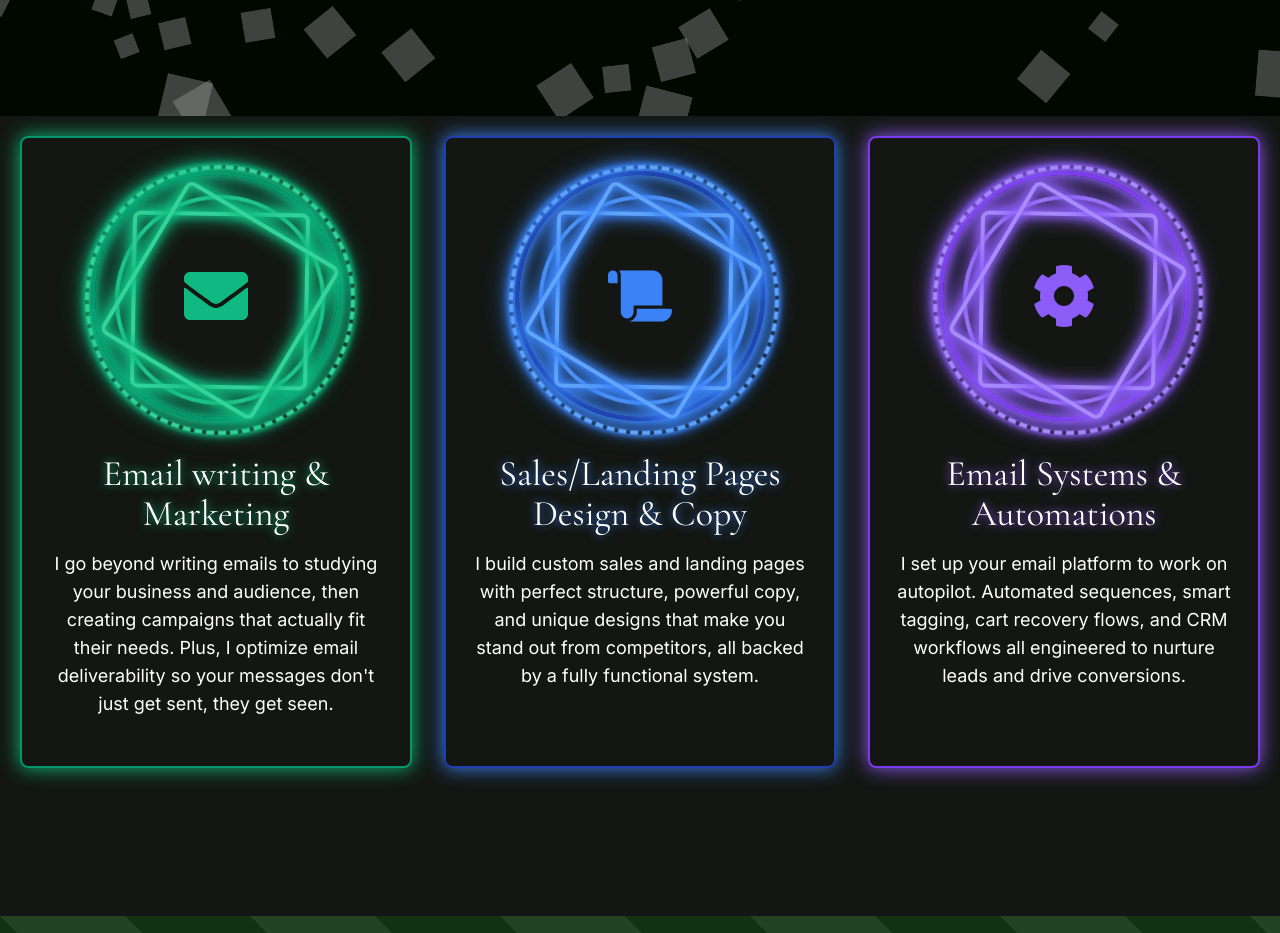
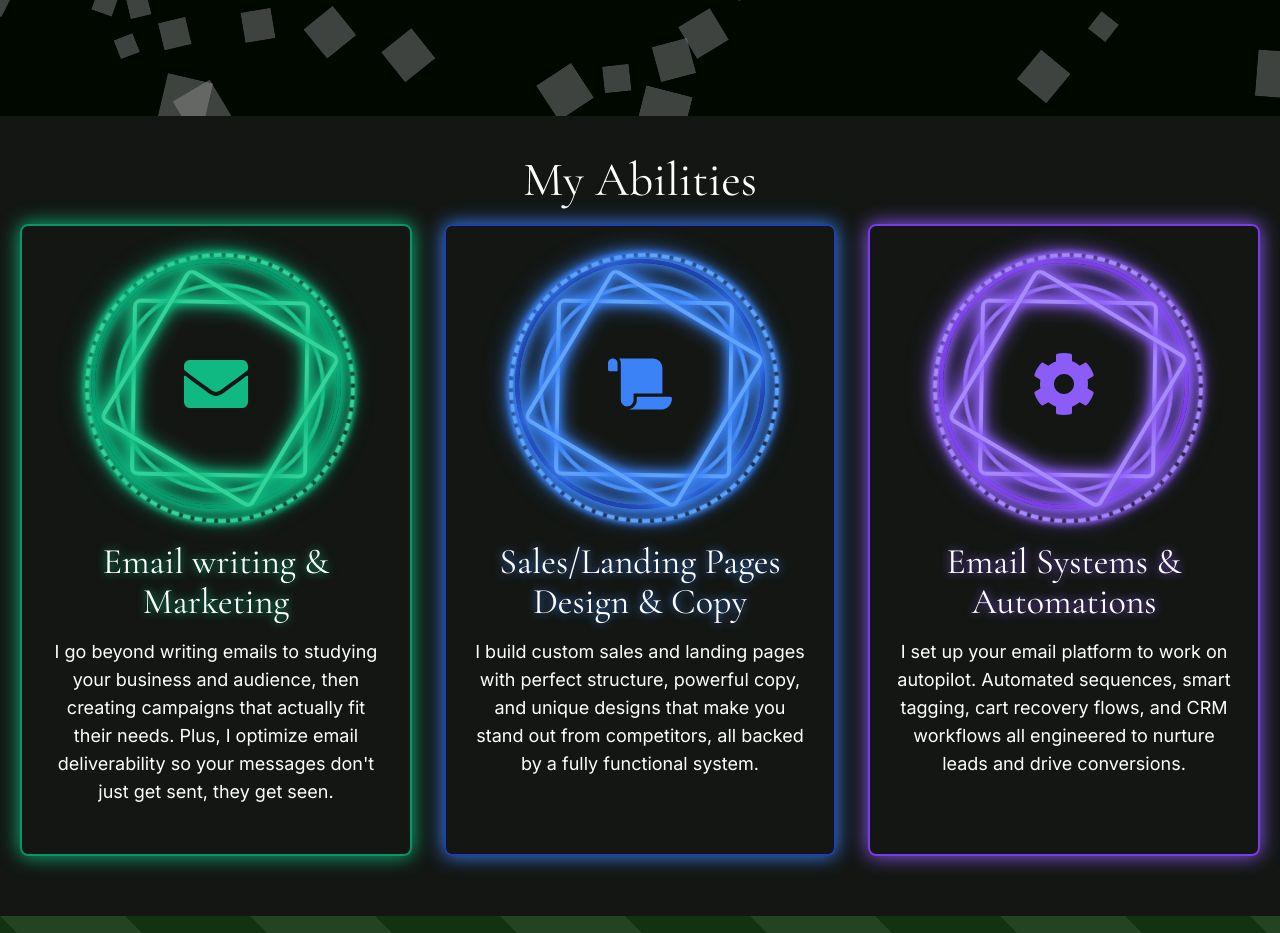
Before and after one commit to 0-GreenRaven-0/GreenRaven, a React (Vite) app: page / in a window 1280 px wide. Shown: the part 1740-2673 px from the top of the page. Built offline with nearby package versions, Linux system fonts and the light colour scheme.

Commit message:
Version 1.7

```diff
--- a/src/Sections/Offer.jsx
+++ b/src/Sections/Offer.jsx
@@ -72,6 +72,7 @@ const Offer = () => {
 
     return (
       <div className="relative flex items-center justify-center" style={{ minWidth: `${baseSizes.circle}px`, minHeight: `${baseSizes.circle}px` }}>
+
         <div
           ref={magicCircleRef}
           className="absolute border-4 rounded-full magic-circle"
@@ -221,6 +222,7 @@ const Offer = () => {
 
   return (
     <div className='section relative text-white bg-[#131613] py-5' id="offer">
+        <h1 className="special text-center py-5">My Abilities</h1>
       <div className="container mx-auto px-4">
         <div className="grid grid-cols-1 sm:grid-cols-3 gap-8">
           {offers.map((offer, index) => (
```
